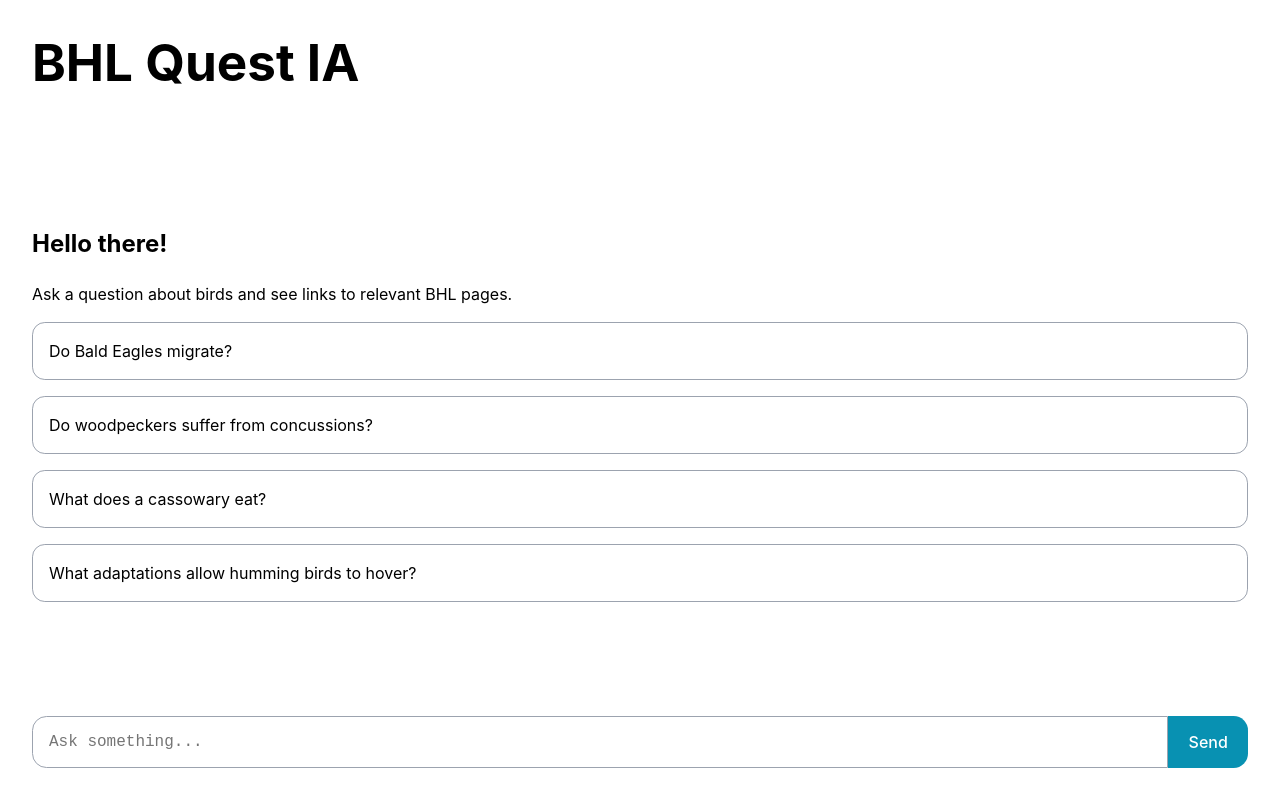
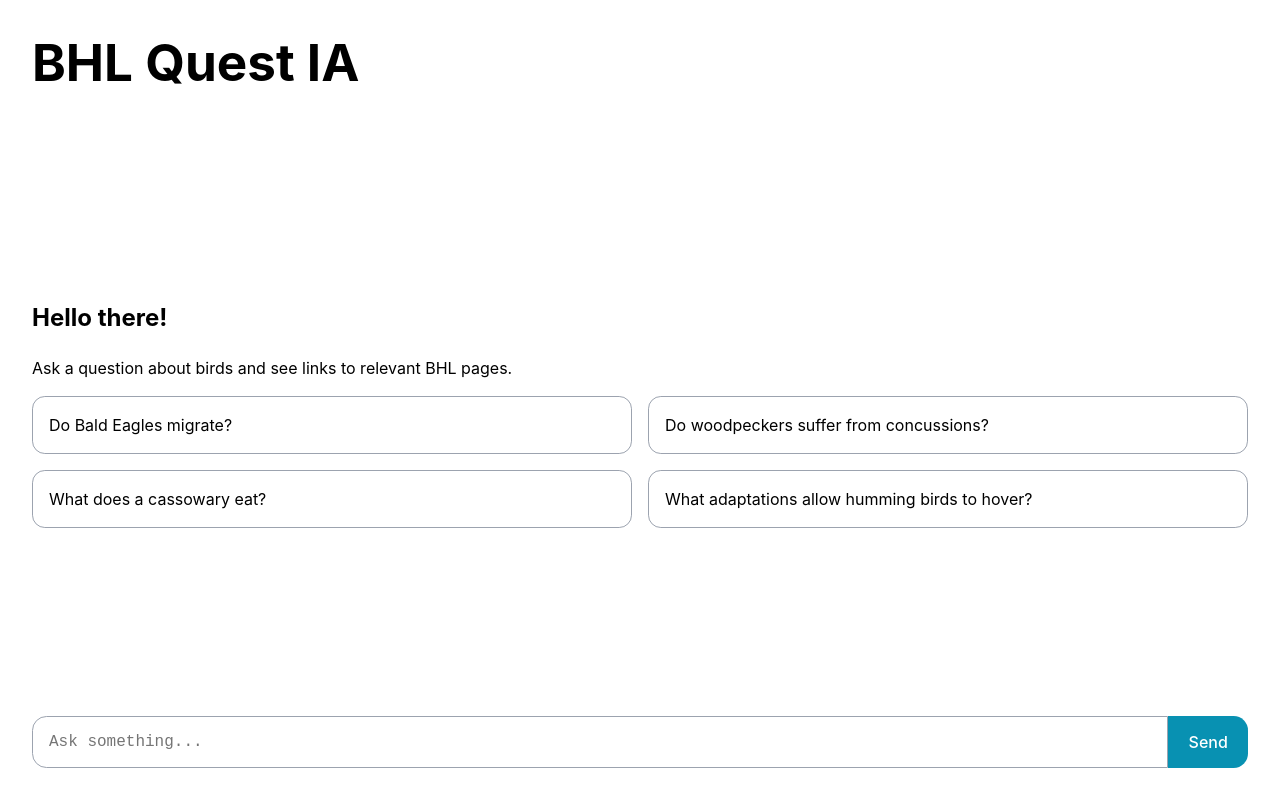
Before and after one commit to jlpereira/bhlquest-chat, a Vue app: page / in a window 1280 px wide. Built offline with nearby package versions, Linux system fonts and the light colour scheme.

Commit message:
Fix layout

```diff
--- a/src/App.vue
+++ b/src/App.vue
@@ -6,7 +6,10 @@
       v-if="messages.length"
       :messages="messages"
     />
-    <EmptyContainer v-else />
+    <EmptyContainer
+      v-else
+      @select="askBHL"
+    />
     <div
       v-if="isAsking"
       class="loading-request"
--- a/src/components/EmptyContainer.vue
+++ b/src/components/EmptyContainer.vue
@@ -6,7 +6,7 @@
       <VCard
         v-for="example in ASK_EXAMPLES"
         :key="example"
-        @click="emit('select')"
+        @click="emit('select', example)"
       >
         {{ example }}
       </VCard>
@@ -35,7 +35,7 @@
 
 .examples {
   display: grid;
-  grid-template-columns: 1ft 1ft;
+  grid-template-columns: 1fr 1fr;
   gap: 1rem;
   cursor: pointer;
 }
```
